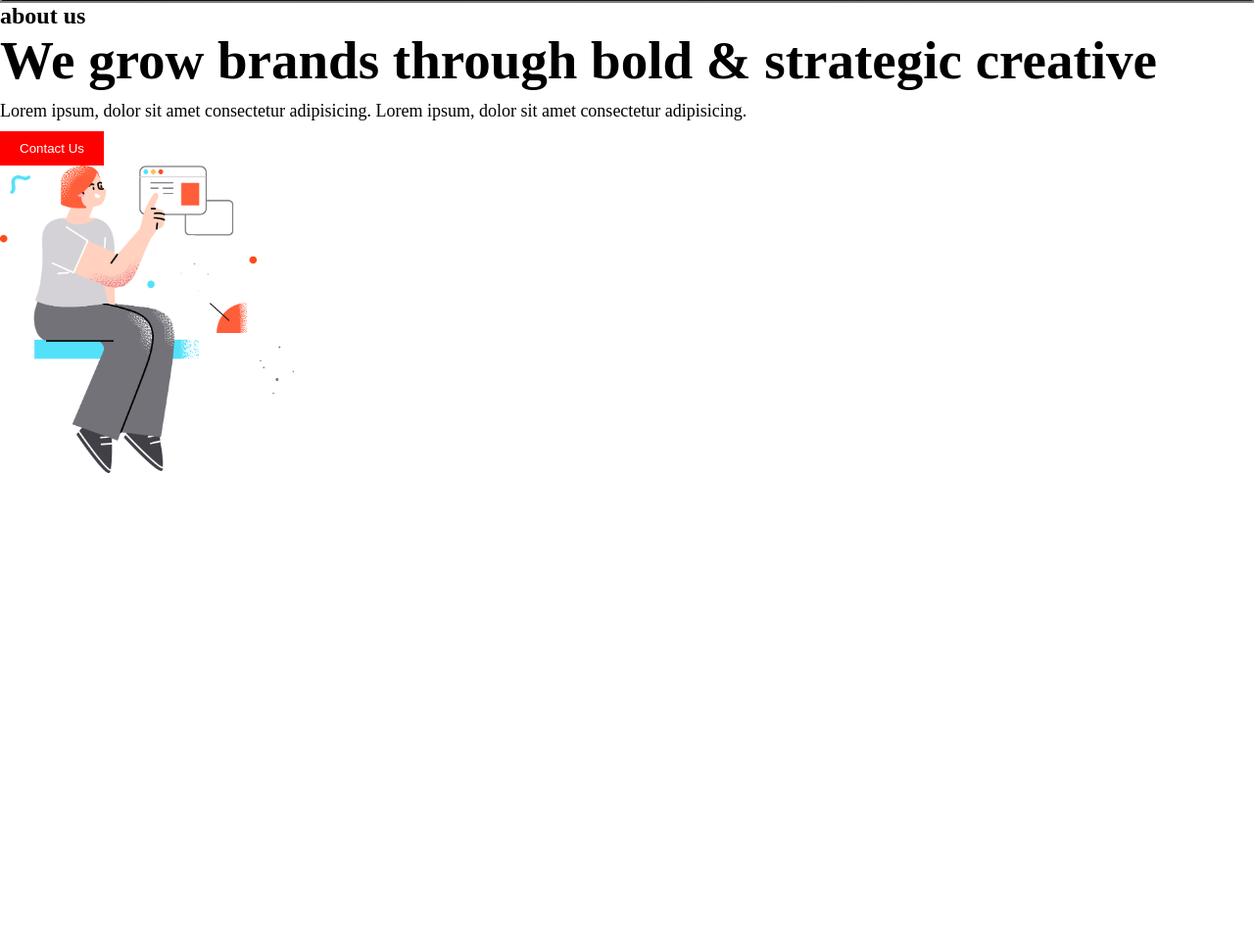
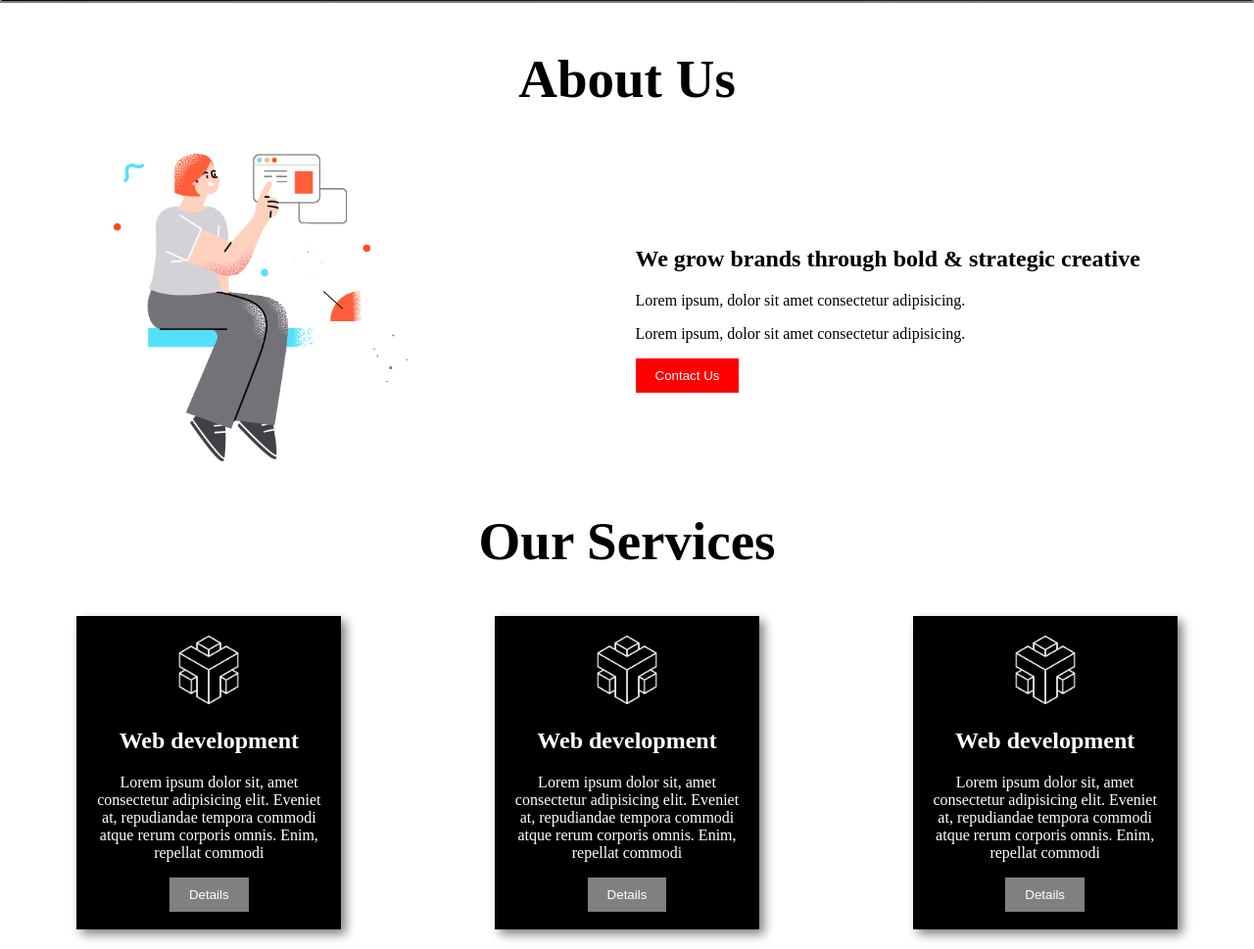
Before and after one commit to saemdev/practice-and-push, a plain HTML site: page index.html in a window 1280 px wide. Shown: the part 905-1874 px from the top of the page at 98% size. Before the commit the page ends 1392 px from the top, so only its background shows below. Drawn offline with Linux system fonts and the light colour scheme; files whose address does not match are found by name.

Commit message:
night last commit

```diff
--- a/index.html
+++ b/index.html
@@ -12,7 +12,7 @@
         <nav">
             <div class="menu-container">
                 <div class="logo">
-                    <img class="img-mod" src="images.png" alt="avatar">
+                    <img class="img-mod" src="images/images.png" alt="avatar">
                 </div>
                 <div class="menu">
                     <li class="margin">home-1</li>
@@ -32,23 +32,52 @@
                     <button class="btn">explore more</button>
                 </div>
                 <div class="banner-photo">
-                    <img class="banner-img" src="banner.png" alt="">
+                    <img class="banner-img" src="images/banner.png" alt="">
                 </div>
             </div>
         </section>
         <!-- this is about us sec -->
 
+     <section>
+
+        <h1 class="title about-title">about us</h1>
+        <div class="about-container">
+             <div>
+                <h1>We grow brands through bold & strategic creative</h1>
+                <p>Lorem ipsum, dolor sit amet consectetur adipisicing.</p>
+                <p>Lorem ipsum, dolor sit amet consectetur adipisicing.</p>
+                <button class="btn">contact us</button>
+            </div>
+            <div>
+                <img class="banner-img" src="images/section.png" alt="">
+            </div>
+        </div>
+        </section>
+
+        <!-- our services section  -->
         <section>
-            <div class="secbanner-container">
-                <div>
-                    <h1>about us</h1>
-                    <h2 class="title">We grow brands through bold & strategic creative</h2>
-                    <p class="description">Lorem ipsum, dolor sit amet consectetur adipisicing.
-                        Lorem ipsum, dolor sit amet consectetur adipisicing.</p>
-                    <button class="btn">contact us</button>
+            <h1 class="title about-title">our services</h1>
+            <div class="service-container">
+                <div class="box">
+                    <img class="img-sec" src="images/0.png" alt="">
+                    <h1>Web development</h1>
+                    <p>Lorem ipsum dolor sit, amet consectetur adipisicing elit. Eveniet
+                        at, repudiandae tempora commodi atque rerum corporis omnis. Enim, repellat commodi</p>
+                    <button class="btn-service">details</button>
                 </div>
-                <div class="banner-photo">
-                    <img class="banner-img" src="section.png" alt="">
+                <div class="box">
+                    <img class="img-sec" src="images/0.png" alt="">
+                    <h1>Web development</h1>
+                    <p>Lorem ipsum dolor sit, amet consectetur adipisicing elit. Eveniet
+                        at, repudiandae tempora commodi atque rerum corporis omnis. Enim, repellat commodi</p>
+                    <button class="btn-service">details</button>
+                </div>
+                <div class="box">
+                    <img class="img-sec" src="images/0.png" alt="">
+                    <h1>Web development</h1>
+                    <p>Lorem ipsum dolor sit, amet consectetur adipisicing elit. Eveniet
+                        at, repudiandae tempora commodi atque rerum corporis omnis. Enim, repellat commodi</p>
+                    <button class="btn-service">details</button>
                 </div>
             </div>
         </section>
--- a/style.css
+++ b/style.css
@@ -1,4 +1,4 @@
-*{
+body{
     margin:0;
 }
 .menu-container{
@@ -38,6 +38,9 @@
     color:white;
     background-image: url("background.png"),
     linear-gradient(45deg,rgb(8, 7, 7),#403c3c);
+    background-position:center;
+    background-size: cover;
+    background-repeat: no-repeat;
 }
 .title{
     font-size:55px;
@@ -61,4 +64,47 @@
 
                         /* about us section start  */
 
-.
+.about-container{
+    display:flex;
+    justify-content:space-around;
+    align-items:center;
+    flex-direction:row-reverse;
+
+}
+.about-title{
+    text-align:center;
+    text-transform:capitalize;
+}
+
+            /* service section  */
+.box{
+    background-color:black;
+    height:280px;
+    width:230px;
+    text-align:center;
+    color:white;
+    padding:20px;
+    margin-bottom:20px;
+    box-shadow: 5px 5px 10px grey
+}
+.img-sec{
+    width:70px;
+}
+.btn-service{
+    padding:10px 20px;
+    background-color:grey;
+    color:white;
+    border:none;
+    text-transform:capitalize;
+
+}
+.btn-service:hover{
+    background-color:white;
+    color:grey;
+}
+.service-container{
+    display:flex;
+    justify-content:space-around;
+    align-items:center;
+
+}
```
Also changed, not shown: images/0.png (added), images/1.png (added), images/avatar.png (renamed from avatar.png), images/background.png (renamed from background.png), images/banner.png (renamed from banner.png), images/images.png (renamed from images.png), images/logo.png (renamed from logo.png), images/product-1.jpg (renamed from product-1.jpg), images/product-2.jpg (renamed from product-2.jpg), images/product-3.jpg (renamed from product-3.jpg), images/section.png (renamed from section.png).
